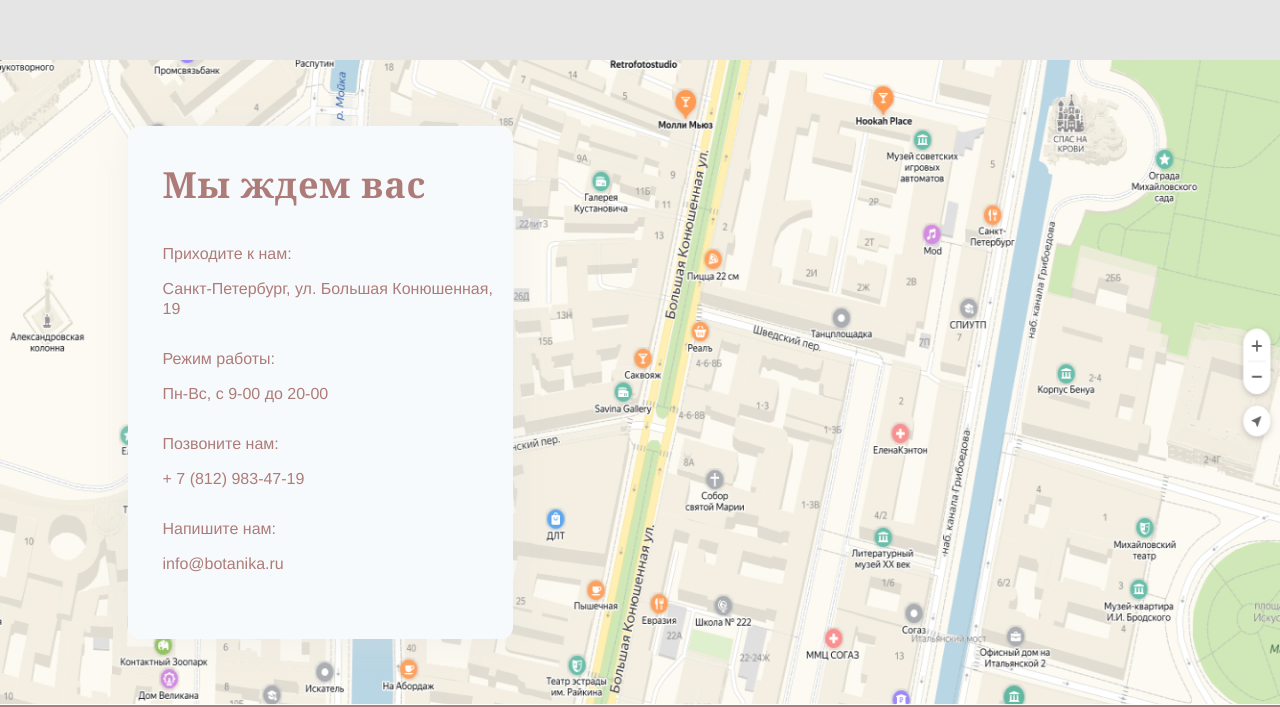
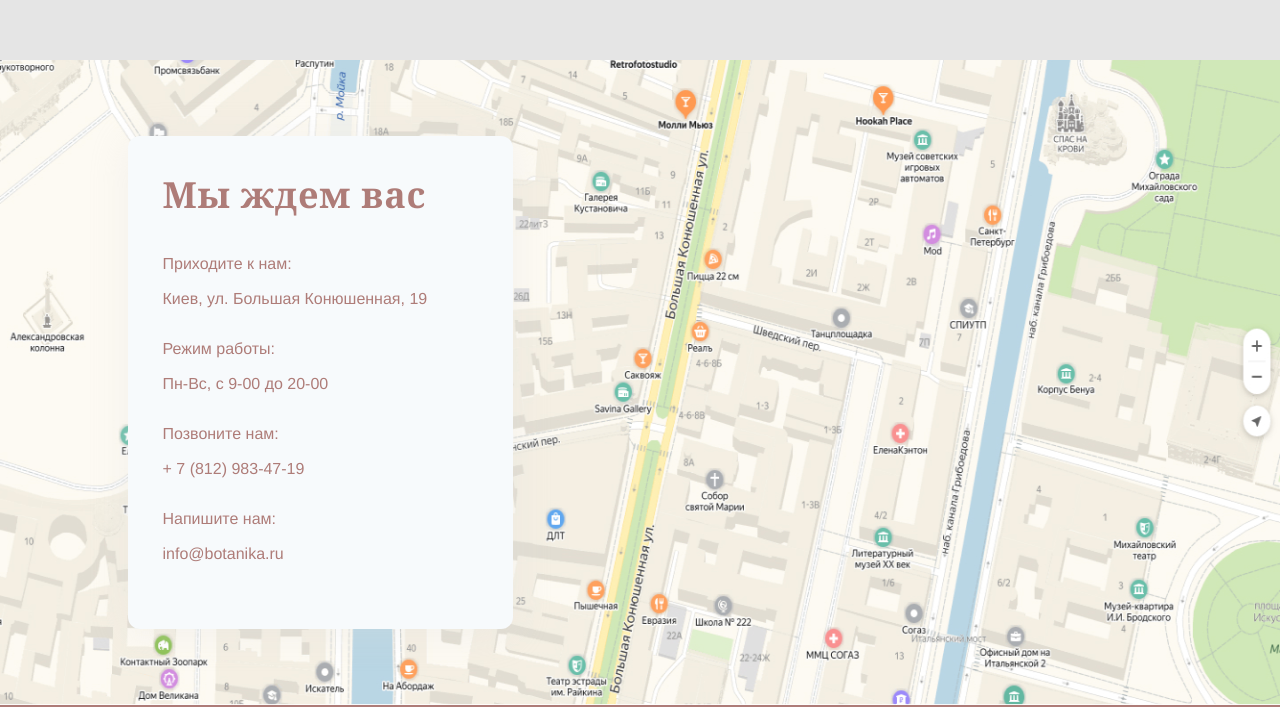
Before and after one commit to J-Panchenko/htmlacademy, a plain HTML site: page index.html in a window 1280 px wide. Shown: the part 3656-4363 px from the top of the page. Drawn offline with Linux system fonts and the light colour scheme; files whose address does not match are found by name.

Commit message:
Update index.html

```diff
--- a/index.html
+++ b/index.html
@@ -192,7 +192,7 @@
                 <address class="contacts__box">
                     <div class="contacts__box-item">
                         <p class="contacts__text">Приходите к нам:</p>
-                        <a href="https://clck.ru/Wtkmb" class="contacts__info-link">Санкт-Петербург,
+                        <a href="https://clck.ru/Wtkmb" class="contacts__info-link">Киев,
                             ул. Большая Конюшенная, 19</a>
                     </div>
                     <div class="contacts__box-item">
```
